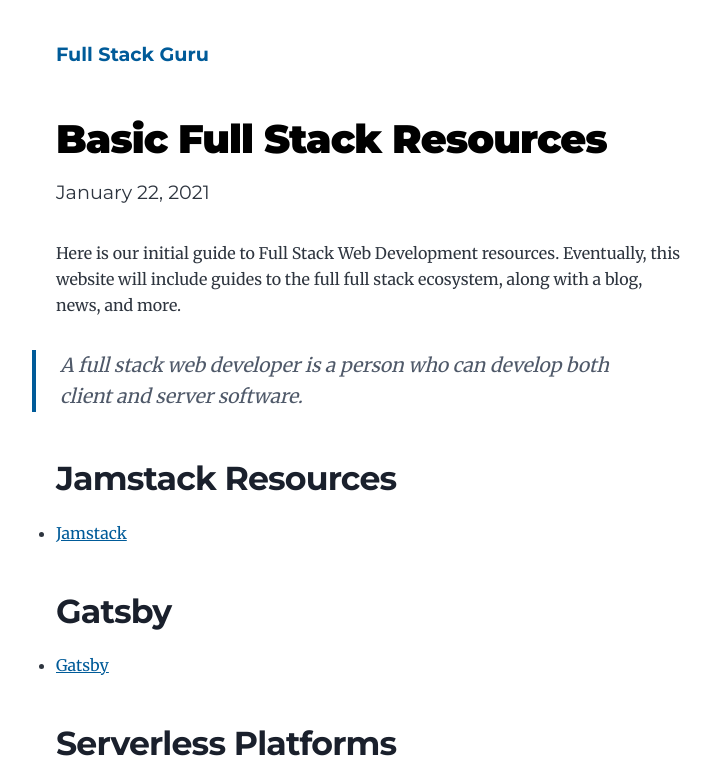
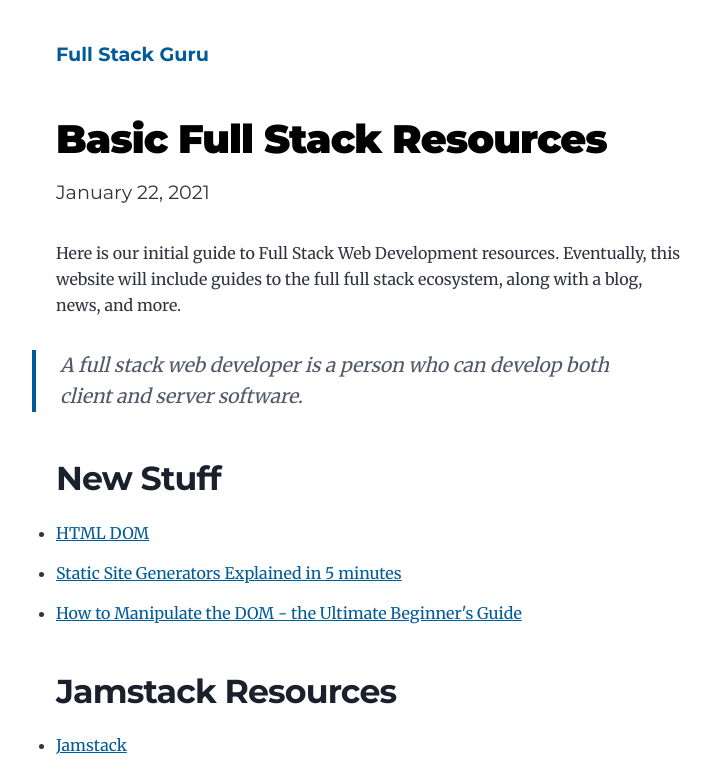
Before and after one commit to charlesmunson/full-stack-guru2021, a Gatsby site: page /new-beginnings/ in a window 1280 px wide. Shown: the top 783 px of the page, without its empty margins (268-979 px from the left). Built offline with nearby package versions, Linux system fonts and the light colour scheme; Gatsby itself is replaced by a stand-in of ours.

Commit message:
Update to resources page

```diff
--- a/content/blog/new-beginnings/index.md
+++ b/content/blog/new-beginnings/index.md
@@ -8,6 +8,13 @@ Here is our initial guide to Full Stack Web Development resources. Eventually, t
 
 > A full stack web developer is a person who can develop
 > both client and server software.
+
+
+## New Stuff
+
+* [HTML DOM](https://htmldom.dev)
+* [Static Site Generators Explained in 5 minutes](https://www.cosmicjs.com/blog/static-site-generators-explained-in-5-minutes)
+* [How to Manipulate the DOM - the Ultimate Beginner's Guide](https://www.freecodecamp.org/news/how-to-manipulate-the-dom-beginners-guide/)
 
 ## Jamstack Resources
 
```
